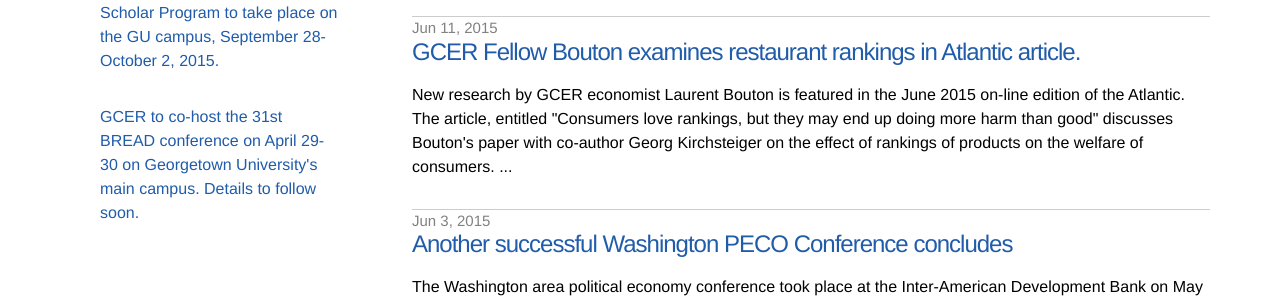
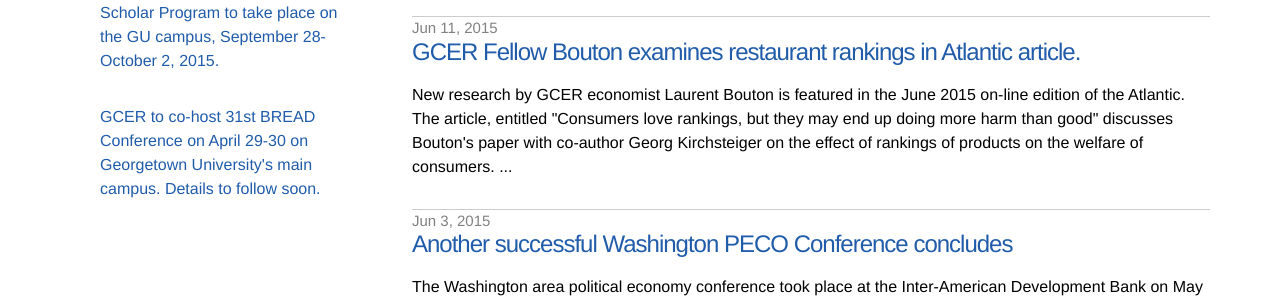
Before and after one commit to georgetown-econ/gcer, a Jekyll site: the page built from index.html, in a window 1280 px wide. Shown: the part 713-1015 px from the top of the page. Built offline with Jekyll 4.4.1, drawn with Linux system fonts in a browser that asks for light colours.

Commit message:
Updated announcements.yml

```diff
--- a/_data/announcements.yml
+++ b/_data/announcements.yml
@@ -2,4 +2,4 @@
 
 - announcement: <a href="http://gcer.georgetown.edu/archive/#/2015/08/24/gcer15-speakers"> Fourth annual GCER-IZA Young Scholar Program to take place on the GU campus, September 28-October 2, 2015.</a>
 
-- announcement: <a href="http://ibread.org/bread/"> GCER to co-host the 31st BREAD conference on April 29-30 on Georgetown University's main campus. Details to follow soon.</a>
+- announcement: <a href="http://ibread.org/bread/"> GCER to co-host 31st BREAD Conference on April 29-30 on Georgetown University's main campus. Details to follow soon.</a>
```
